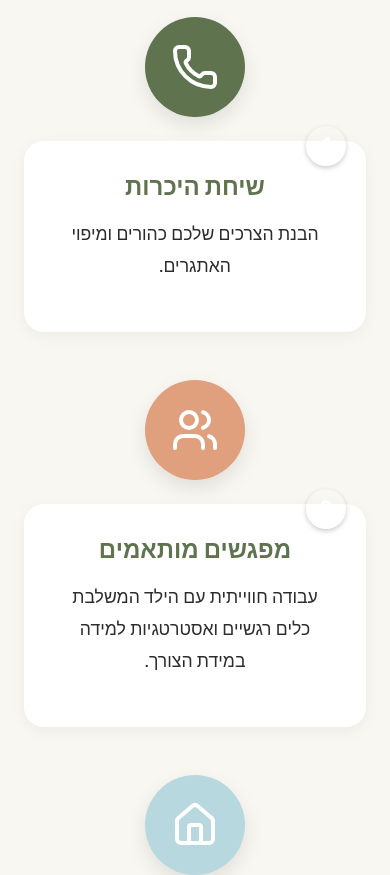
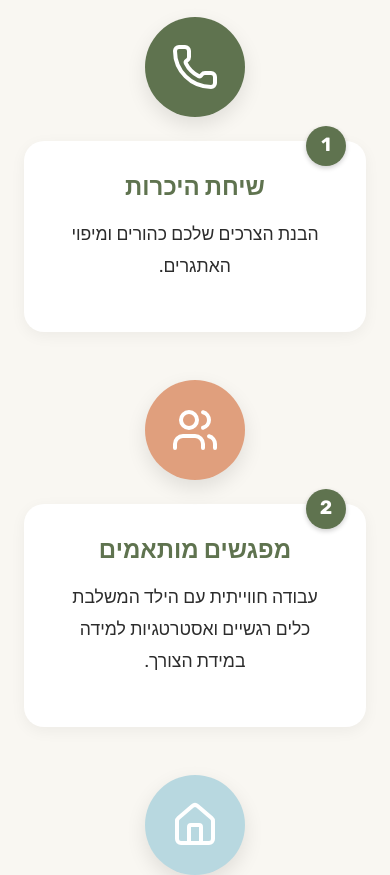
Before and after one commit to yanai101/yaarit-cbt, a React (Vite) app: page / in a window 390 px wide. Shown: the part 4380-5255 px from the top of the page. Built offline with nearby package versions, Linux system fonts and the light colour scheme.

Commit message:
fix: mobile process step number background color

```diff
--- a/src/components/TheProcess.css
+++ b/src/components/TheProcess.css
@@ -65,7 +65,7 @@
   right: 20px;
   width: 40px;
   height: 40px;
-  background: var(--color-primary);
+  background: var(--color-sage-dark);
   color: white;
   border-radius: 50%;
   display: flex;
```
